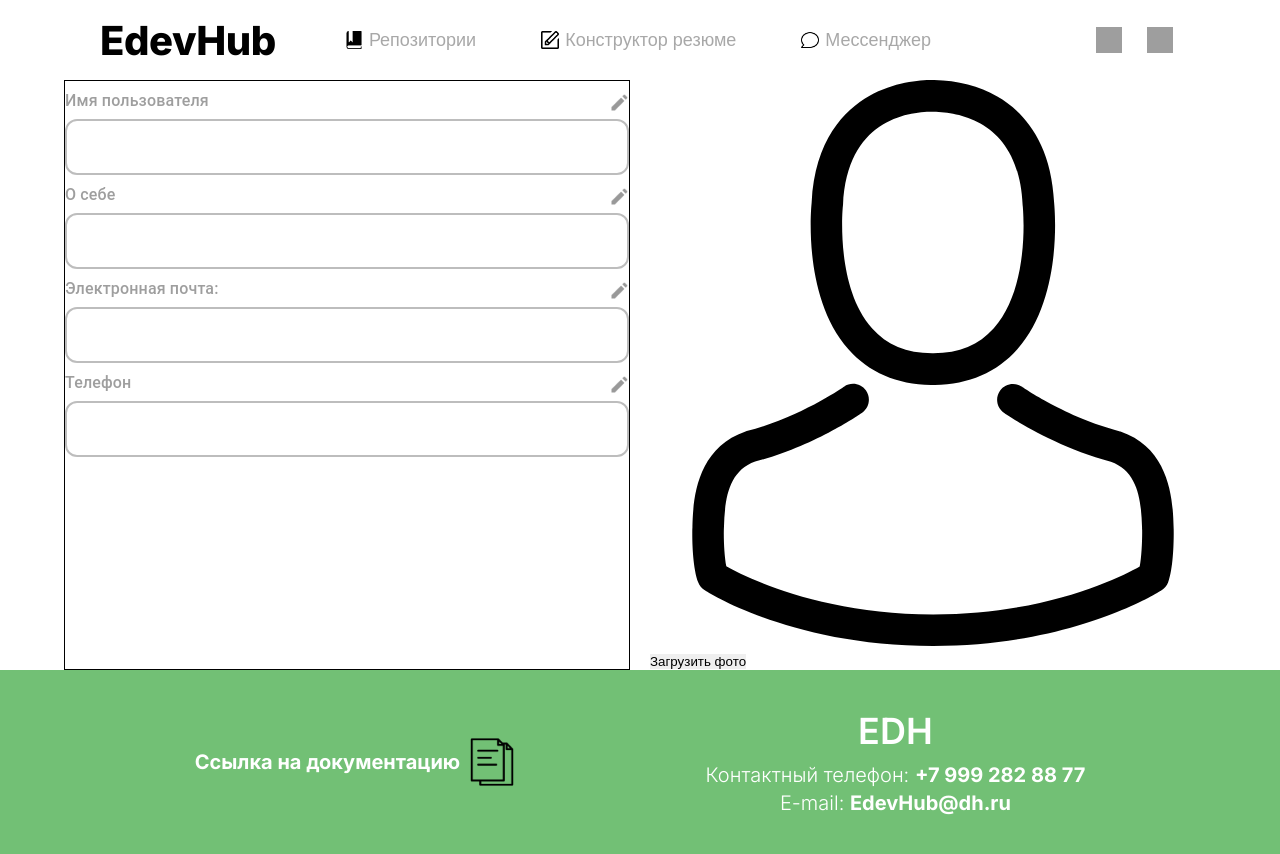
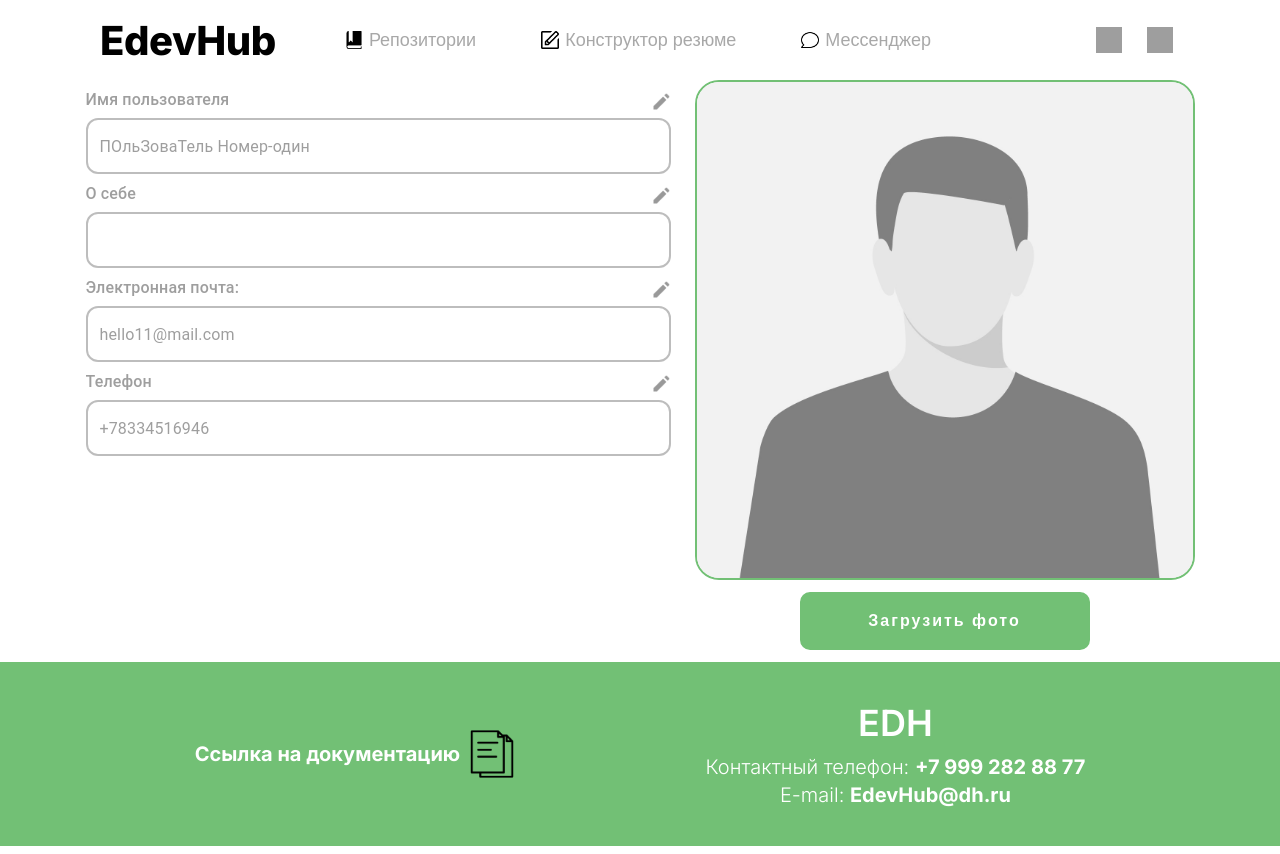
Before and after one commit to Yarnyan/EHubDev, a React (Vite) app: page /registration in a window 1280 px wide. Both pictures are taken after a click on the element 1160 px from the left and 40 px from the top of the page. Built offline with nearby package versions, Linux system fonts and the light colour scheme; no server answers; grey boxes are pictures that could not be loaded.

Commit message:
profile page changes

```diff
--- a/src/components/controlled-text-field/Controlled-text-field-props.ts
+++ b/src/components/controlled-text-field/Controlled-text-field-props.ts
@@ -18,4 +18,5 @@ export interface ControlledTextFieldProps {
   disabled?: boolean
   focused?: boolean
   multiline?: boolean
+  id?: string
 }
--- a/src/components/controlled-text-field/Controlled-text-field.tsx
+++ b/src/components/controlled-text-field/Controlled-text-field.tsx
@@ -30,7 +30,8 @@ export const ControlledTextField = ({
   placeholder,
   disabled,
   focused,
-  multiline
+  multiline,
+  id
 }: ControlledTextFieldProps) => {
   return (
     <Controller
@@ -39,6 +40,7 @@ export const ControlledTextField = ({
       render={({ field: { value = '', onChange, onBlur }, fieldState: { error } }) => (
         <>
           <StyledTextField
+            id={id}
             multiline={multiline || false}
             focused={focused || false}
             disabled={disabled || false}
--- a/src/modules/profile/Profile.tsx
+++ b/src/modules/profile/Profile.tsx
@@ -3,7 +3,6 @@ import { UserData } from './types/User-data.ts'
 import { SubmitHandler, useForm, FormProvider } from 'react-hook-form'
 import { useImperativeHandle, useRef, useState } from 'react'
 import { EMAIL_PATTERN } from '../authorization-form/consts/consts.ts'
-import { ControlledTextField } from '../../components/controlled-text-field/Controlled-text-field.tsx'
 import { Input } from './components/input/Input.tsx'
 
 interface Inputs extends Omit<UserData, 'avatar'> {
@@ -23,6 +22,9 @@ export const Profile = () => {
     mode: 'onChange',
     defaultValues: {
       avatar: undefined,
+      email: userData.email,
+      name: userData.name,
+      phone: userData.phone
     },
   })
 
@@ -56,6 +58,7 @@ export const Profile = () => {
         <form onSubmit={handleSubmit(onSubmit)} ref={formRef}>
           <input{...rest} ref={fileInputRef} type='file' hidden />
           <Input
+            sendForm={() => formRef.current?.requestSubmit()}
             enableEdit={true}
             type='text'
             name='name'
@@ -65,6 +68,7 @@ export const Profile = () => {
             }}
           />
           <Input
+            sendForm={() => formRef.current?.requestSubmit()}
             enableEdit={true}
             type='text'
             name='info'
@@ -75,6 +79,7 @@ export const Profile = () => {
             }}
           />
           <Input
+            sendForm={() => formRef.current?.requestSubmit()}
             enableEdit={true}
             type='email'
             name='email'
@@ -88,6 +93,7 @@ export const Profile = () => {
             }}
           />
           <Input
+            sendForm={() => formRef.current?.requestSubmit()}
             enableEdit={true}
             type='tel'
             name='phone'
@@ -99,8 +105,8 @@ export const Profile = () => {
         </form>
       </FormProvider>
       <div className={styles.avatarContainer}>
-        <img src={userData.avatar || 'icons/avatar.svg'} alt='default avatar' />
-        <button onClick={handleSelectAvatarClick}>
+        <img src={userData.avatar || 'image/avatar.png'} alt='default avatar' />
+        <button className={styles.confirmBtn} onClick={handleSelectAvatarClick}>
           Загрузить фото
         </button>
       </div>
--- a/src/modules/profile/components/input/Input.tsx
+++ b/src/modules/profile/components/input/Input.tsx
@@ -1,10 +1,11 @@
 import { ControlledTextField } from '../../../../components/controlled-text-field/Controlled-text-field.tsx'
 import { ControlledTextFieldProps } from '../../../../components/controlled-text-field/Controlled-text-field-props.ts'
 import styles from './input.module.scss'
-import { useState } from 'react'
+import { useEffect, useState } from 'react'
 
 interface Input extends Pick<ControlledTextFieldProps, 'name' | 'rules' | 'label' | 'type' | 'multiline'> {
   enableEdit: boolean
+  sendForm: () => void
 }
 
 export const Input = (
@@ -14,9 +15,28 @@ export const Input = (
     label,
     type,
     enableEdit,
-    multiline
+    multiline,
+    sendForm
   }: Input) => {
   const [disabled, setDisabled] = useState(true)
+
+  useEffect(() => {
+    const input = document.getElementById(name)
+    if (input && !disabled) {
+      input.focus()
+      input.addEventListener('blur', onBlurCallback)
+    }
+    return () => {
+      if (input) {
+        input.removeEventListener('blur', onBlurCallback)
+      }
+    }
+  }, [disabled])
+
+  const onBlurCallback = () => {
+    setDisabled(true)
+    sendForm()
+  }
 
   const handleEditClick = () => {
     setDisabled(false)
@@ -34,13 +54,13 @@ export const Input = (
           width: '100%',
         }}
         multiline={multiline}
-        focused={!disabled}
         disabled={disabled}
         labelType='static'
         type={type}
         name={name}
         label={label}
         rules={rules}
+        id={name}
       />
     </div>
   )
--- a/src/modules/profile/profile.module.scss
+++ b/src/modules/profile/profile.module.scss
@@ -1,13 +1,13 @@
 .container {
     width: 100%;
     display: flex;
+    flex-wrap: wrap;
     justify-content: center;
-    gap: 20px;
+    gap: 24px;
 }
 
 form {
     width: 585px;
-    border: 1px solid black;
 
     input {
         margin-top: 26px;
@@ -15,5 +15,47 @@ form {
 }
 
 .avatarContainer {
-    width: 585px;
+    width: auto;
+    display: inline-block;
+
+    img {
+        display: block;
+        width: 500px;
+        aspect-ratio: 1/1;
+        border: 2px solid #72C075;
+        border-radius: 24px;
+    }
+
+    .confirmBtn {
+        display: block;
+        margin: 12px auto;
+        border-radius: 10px;
+        padding: 8px 4px;
+        width: 290px;
+        height: 58px;
+        background-color: #72C075;
+        color: #fff;
+        font-size: 16px;
+        font-weight: 700;
+        letter-spacing: 2px;
+        border: 2px solid #72C075;
+        transition: 1s background-color, .5s color;
+        cursor: pointer
+    }
+
+    .confirmBtn:hover {
+        background-color: transparent;
+        color: #000;
+    }
 }
+
+@media(max-width: 600px) {
+    form {
+        width: 94vw;
+        margin: auto;
+    }
+
+    .avatarContainer > img {
+        width: 94vw;
+    }
+}
```
Also changed, not shown: public/icons/avatar.svg (deleted), public/image/avatar.png (added).
